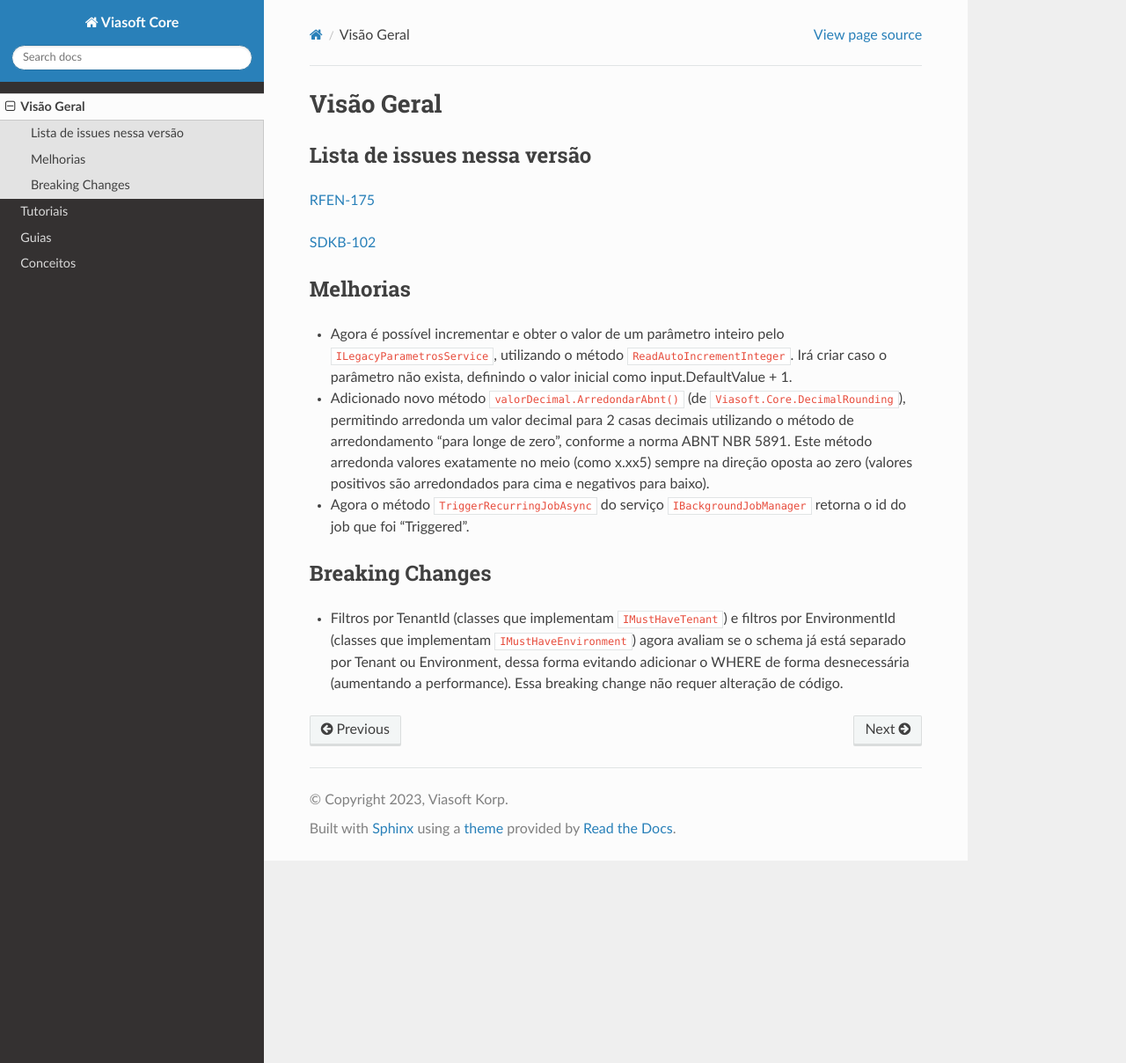
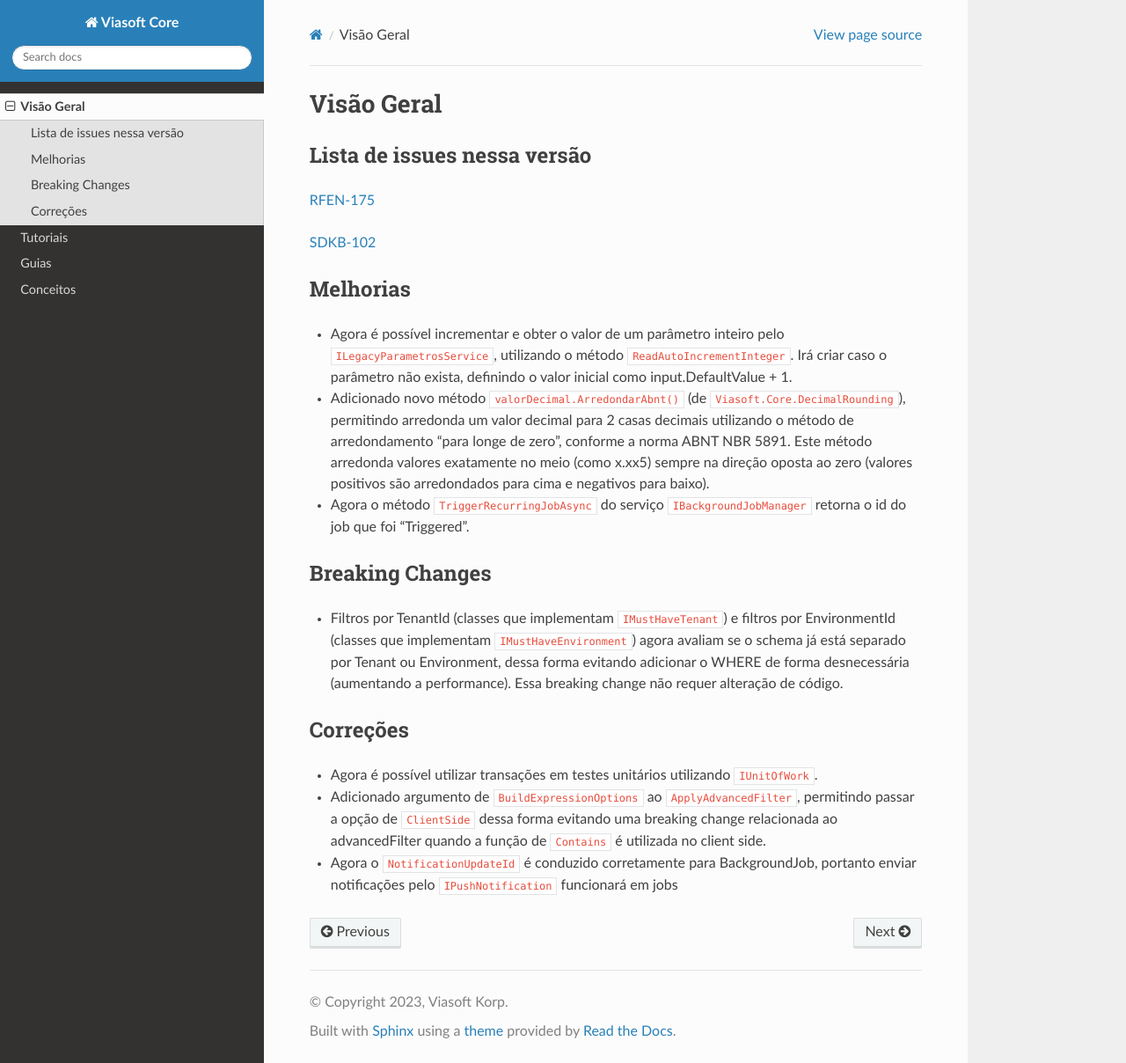
Before and after one commit to viasoftkorp/viasoft-core-docs, a Sphinx documentation site: the page built from docs/source/visao_geral.rst, in a window 1280 px wide and 1208 px high. Shown: the whole window at 88% size. Built offline with Sphinx 7.4.7 and the Read the Docs theme 3.1.0, drawn with Linux system fonts in a browser that asks for light colours.

Commit message:
Update visao_geral.rst

```diff
--- a/docs/source/visao_geral.rst
+++ b/docs/source/visao_geral.rst
@@ -23,3 +23,10 @@ Breaking Changes
 ----------------
 
 * Filtros por TenantId (classes que implementam ``IMustHaveTenant``) e filtros por EnvironmentId (classes que implementam ``IMustHaveEnvironment``) agora avaliam se o schema já está separado por Tenant ou Environment, dessa forma evitando adicionar o WHERE de forma desnecessária (aumentando a performance). Essa breaking change não requer alteração de código.
+
+Correções
+---------
+
+* Agora é possível utilizar transações em testes unitários utilizando ``IUnitOfWork``.
+* Adicionado argumento de ``BuildExpressionOptions`` ao ``ApplyAdvancedFilter``, permitindo passar a opção de ``ClientSide`` dessa forma evitando uma breaking change relacionada ao advancedFilter quando a função de ``Contains`` é utilizada no client side.
+* Agora o ``NotificationUpdateId`` é conduzido corretamente para BackgroundJob, portanto enviar notificações pelo ``IPushNotification`` funcionará em jobs
```
